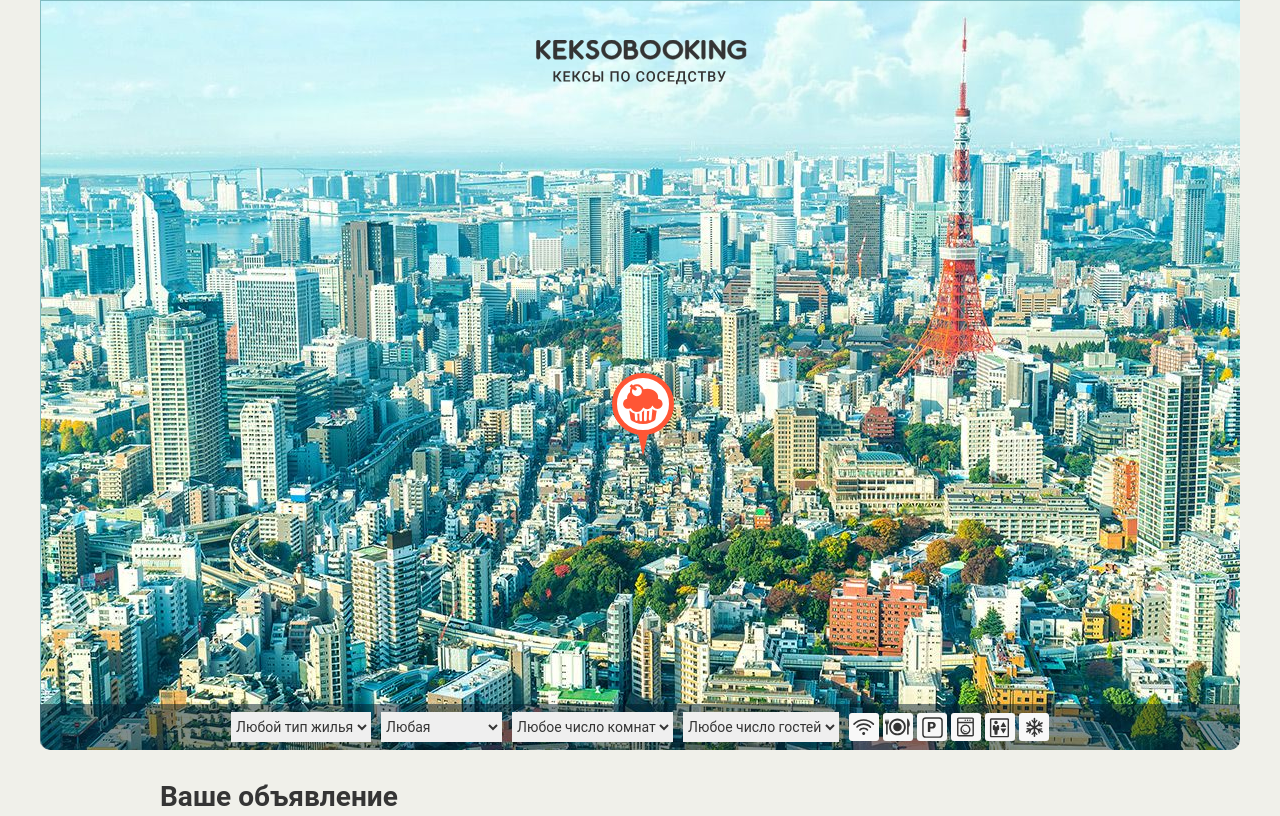
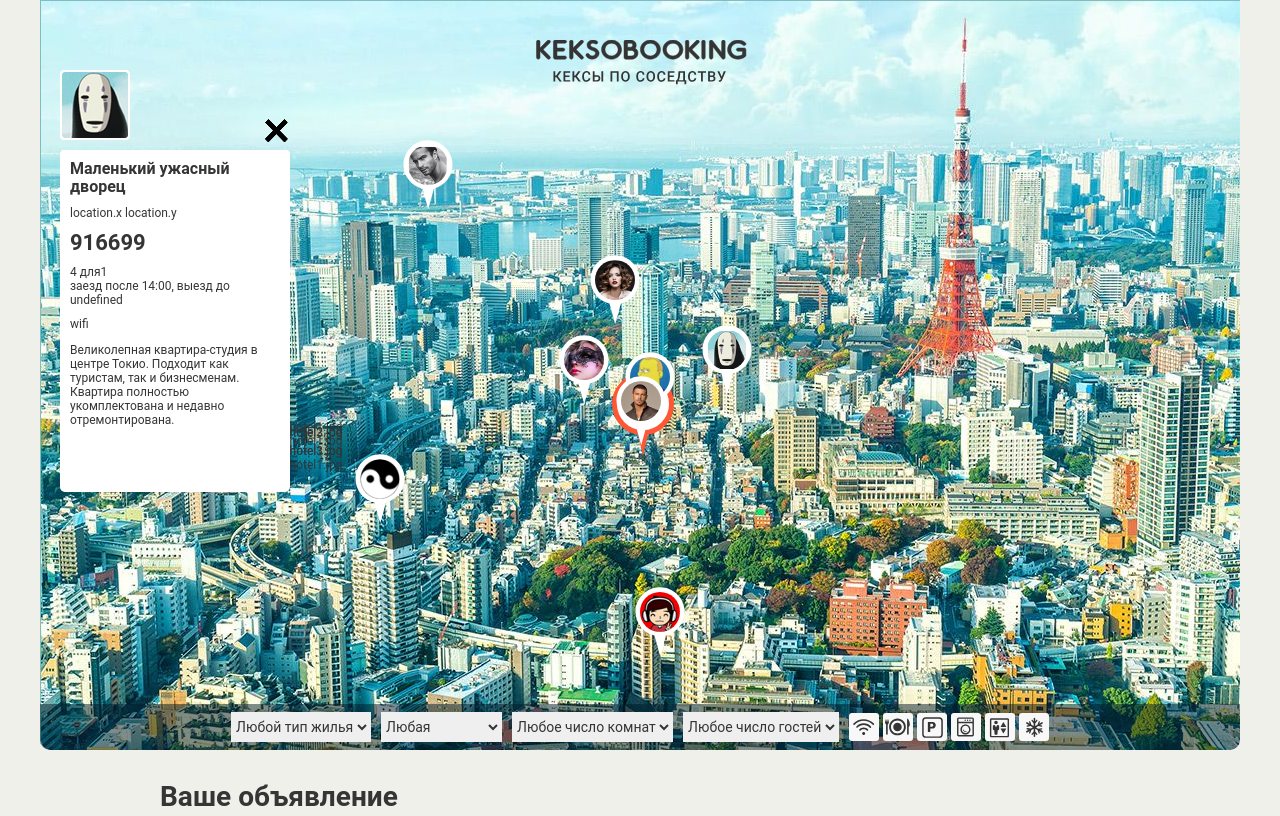
Before and after one commit to galtranspb/566939-keksobooking, a website: page index.html in a window 1280 px wide. Shown: the top 816 px of the page. Drawn offline with Linux system fonts and the light colour scheme; files whose address does not match are found by name.

Commit message:
#13: Created DOM-elements for pins & ads, filled with data from the array of generated object, rendered DOM-elements

```diff
--- a/js/map.js
+++ b/js/map.js
@@ -21,9 +21,15 @@ var LOCATION_X_MIN = 300;
 var LOCATION_X_MAX = 900;
 var LOCATION_Y_MIN = 130;
 var LOCATION_Y_MAX = 630;
+// var MAP_PIN_WIDTH = 40;
+// var MAP_PIN_HEIGHT = 40;
 
 var map = document.querySelector('.map');
+var pinList = document.querySelector('.map__pins');
+var TemplatePin = document.querySelector('template').content.querySelector('.map__pin');
 
+var TemplateAd = document.querySelector('template').content.querySelector('.map__card');
+var nextSibling = document.querySelector('.map__filters-container');
 
 // Возвращает случайное целое число из диапозона min и max;
 var getRandomIntByRange = function (min, max) {
@@ -36,36 +42,92 @@ var getRandomArrayItem = function (arr) {
 };
 
 // Возварщает массив из объектов. Принимает количество объектов.
-var createArreyOfObject = function (numberOfObject) {
+var getArreyOfObject = function (numberOfObject) {
   var array = [];
   for (var i = 0; i < numberOfObject; i++) {
     array.push({
-      'author': {
-        'avatar': 'img/avatars/userxx.png'
+      author: {
+        avatar: 'img/avatars/user0' + (i + 1) + '.png'
       },
-      'offer': {
-        'title': getRandomArrayItem(TITLE),
-        'address': 'location.x, location.y',
-        'price': getRandomIntByRange(MIN_PRICE, MAX_PRICE),
-        'type': getRandomArrayItem(TYPE),
-        'rooms': getRandomIntByRange(MIN_ROOMS, MAX_ROOMS),
-        'guests': getRandomIntByRange(MIN_GUESTS, MAX_GUESTS),
-        'checkin': getRandomArrayItem(CHECKIN),
-        'checkout': getRandomArrayItem(CHECKOUT),
-        'features': getRandomArrayItem(FEATURES),
-        'description': '',
-        'photos': getRandomArrayItem(PHOTOS)
+      offer: {
+        title: getRandomArrayItem(TITLE),
+        address: 'location.x location.y',
+        price: getRandomIntByRange(MIN_PRICE, MAX_PRICE),
+        type: getRandomArrayItem(TYPE),
+        rooms: getRandomIntByRange(MIN_ROOMS, MAX_ROOMS),
+        guests: getRandomIntByRange(MIN_GUESTS, MAX_GUESTS),
+        checkin: getRandomArrayItem(CHECKIN),
+        checkout: getRandomArrayItem(CHECKOUT),
+        features: getRandomArrayItem(FEATURES),
+        description: '',
+        photos: getRandomArrayItem(PHOTOS)
       },
-      'location': {
-        'x': getRandomIntByRange(LOCATION_X_MIN, LOCATION_X_MAX),
-        'y': getRandomIntByRange(LOCATION_Y_MIN, LOCATION_Y_MAX)
+      location: {
+        x: getRandomIntByRange(LOCATION_X_MIN, LOCATION_X_MAX),
+        y: getRandomIntByRange(LOCATION_Y_MIN, LOCATION_Y_MAX)
       }
     });
   }
   return array;
 };
 
-var ads = createArreyOfObject(NUMBER_OF_ADS);
+// Принимает массив объектов-объявлений ads.
+// Создает копию разметки маркера из шаблона TemplatePin. Определяет положение маркера, адрес изображения и текстовое
+//  содержимое альтернативного изображения в соответсвии со свойствами объекта, входящего в массив ads.
+
+// Функции, к-ые что-то возрващают, принято называть с приставкой get (getPopupPin)?
+var renderPopupPin = function (ads) {
+  var popupPin = TemplatePin.cloneNode(true);
+
+  popupPin.style = 'left: ' + ads.location.x + 'px; top: ' + ads.location.y + 'px;';
+  popupPin.querySelector('img').src = ads.author.avatar;
+  popupPin.querySelector('img').alt = ads.offer.title;
+
+  return popupPin;
+};
+
+// Принимает массив объектов-объявлений ads.
+// Создает копию разметки объявления из шаблона TemplateAd. Определяет содержимое выбранных элементов в соответсвии со
+// свойствами объекта, входящего в массив ads.
+var renderAd = function (ads) {
+  var popupAd = TemplateAd.cloneNode(true);
+
+  popupAd.querySelector('.popup__title').textContent = ads.offer.title;
+  popupAd.querySelector('.popup__text--address').textContent = ads.offer.address;
+  popupAd.querySelector('.popup__text--price').textContent = ads.offer.price;
+  popupAd.querySelector('.popup__type').textContent = ads.offer.type;
+  popupAd.querySelector('.popup__text--capacity').textContent = ads.offer.rooms + ' для' + ads.offer.guests;
+  popupAd.querySelector('.popup__text--time').textContent =
+  'заезд после ' + ads.offer.checkin + ', выезд до ' + ads.offer.checkout;
+  popupAd.querySelector('.popup__features').textContent = ads.offer.features;
+  popupAd.querySelector('.popup__photos').textContent = ads.offer.photos;
+
+  return popupAd;
+};
+
+// Отрисовывает сгенерированные DOM-элементы в блок .map-pins.
+var createPins = function () {
+  var fragment = document.createDocumentFragment();
+  for (var i = 0; i < ads.length; i++) {
+    fragment.appendChild(renderPopupPin(ads[i]));
+  }
+  pinList.appendChild(fragment);
+};
+
+// Отрисовывает сгенерированные DOM-элементы в блок .map(map) перед блоком .map__filters-cintainer(nextSibling).
+var createAds = function () {
+  var fragment = document.createDocumentFragment();
+  for (var i = 0; i < ads.length; i++) {
+    fragment.appendChild(renderAd(ads[i]));
+  }
+  map.insertBefore(fragment, nextSibling);
+};
+
+// Функция корректировки острия маркера. Нужна ли она?
+
+var ads = getArreyOfObject(NUMBER_OF_ADS);
+createPins();
+createAds();
 
 if (map.classList.contains('map--faded')) {
   map.classList.remove('map--faded');
```
Also changed, not shown: index.html (+3 -1 lines).
